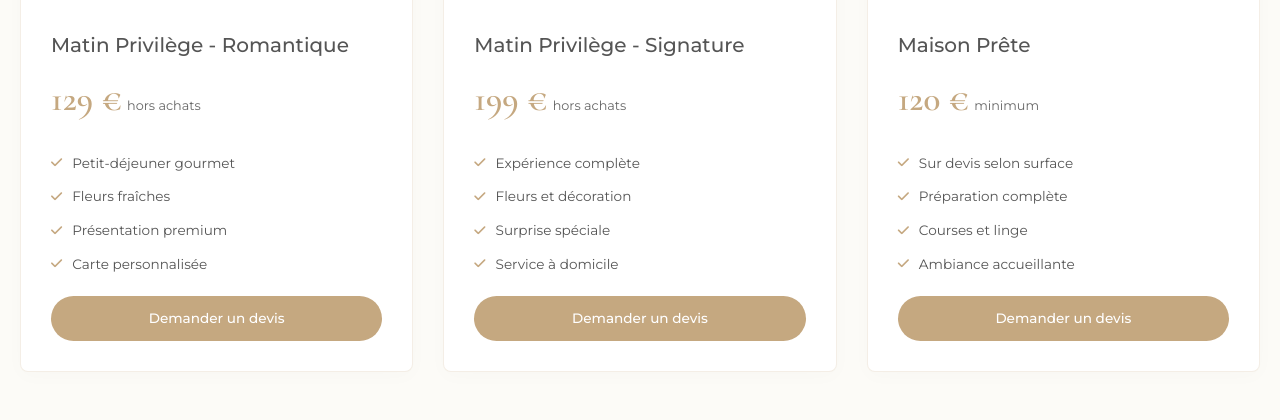
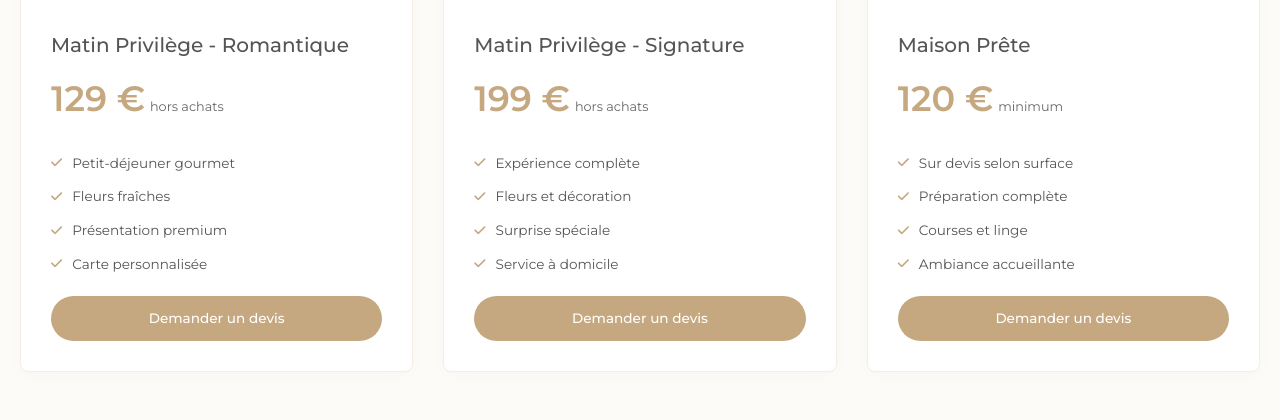
Before and after one commit to Albin2367/Oyeo_services, a Django app: page /page-tarif.html in a window 1280 px wide. Shown: the part 1202-1622 px from the top of the page. Run offline with Django 4.2, Linux system fonts and the light colour scheme.

Commit message:
Mise à jour de differents de page ( contact , zone et autree) & organisation de la disposition de  btns sur la barre de Navig  & les images respectives pour services tarif.

```diff
--- a/Template/Demande-prestation.html
+++ b/Template/Demande-prestation.html
@@ -483,10 +483,10 @@
         <ul class="nav-links">
             <li><a href="Oyéo-services.html">Accueil</a></li>
             <li><a href="page-services.html">Services</a></li>
+            <li><a href="Zones-Oyeo.html">Zones</a></li>
             <li><a href="page-tarif.html">Tarifs</a></li>
+            <li><a href="Engagement.html">Engagements</a></li>
             <li><a href="Propos.html">A propos</a></li>
-            <li><a href="Engagement.html">Engagements</a></li>
-            <li><a href="Zones-Oyeo.html">Zones</a></li>
             <li><a href="contact.html">Contact</a></li>
         </ul>
         <div class="nav-right">
--- a/Template/Engagement.html
+++ b/Template/Engagement.html
@@ -655,10 +655,10 @@
         <ul class="nav-links">
             <li><a href="Oyéo-services.html">Accueil</a></li>
             <li><a href="page-services.html">Services</a></li>
+            <li><a href="Zones-Oyeo.html">Zones</a></li>
             <li><a href="page-tarif.html">Tarifs</a></li>
+            <li><a href="Engagement.html">Engagements</a></li>
             <li><a href="Propos.html">A propos</a></li>
-            <li><a href="Engagement.html">Engagements</a></li>
-             <li><a href="Zones-Oyeo.html">Zones</a></li>
             <li><a href="contact.html">Contact</a></li>
         </ul>
         <div class="nav-right">
--- a/Template/Oyéo-services.html
+++ b/Template/Oyéo-services.html
@@ -1135,10 +1135,10 @@
             <ul class="nav-links">
             <li><a href="Oyéo-services.html">Accueil</a></li>
             <li><a href="page-services.html">Services</a></li>
+            <li><a href="Zones-Oyeo.html">Zones</a></li>
             <li><a href="page-tarif.html">Tarifs</a></li>
+            <li><a href="Engagement.html">Engagements</a></li>
             <li><a href="Propos.html">A propos</a></li>
-                <li><a href="Engagement.html">Engagements</a></li>
-                <li><a href="Zones-Oyeo.html">Zones</a></li>
             <li><a href="contact.html">Contact</a></li>
         </ul>
             <div class="nav-right">
--- a/Template/Propos.html
+++ b/Template/Propos.html
@@ -779,10 +779,10 @@
         <ul class="nav-links">
             <li><a href="Oyéo-services.html">Accueil</a></li>
             <li><a href="page-services.html">Services</a></li>
+            <li><a href="Zones-Oyeo.html">Zones</a></li>
             <li><a href="page-tarif.html">Tarifs</a></li>
+            <li><a href="Engagement.html">Engagements</a></li>
             <li><a href="Propos.html">A propos</a></li>
-            <li><a href="Engagement.html">Engagements</a></li>
-            <li><a href="Zones-Oyeo.html">Zones</a></li>
             <li><a href="contact.html">Contact</a></li>
         </ul>
         <div class="nav-right">
--- a/Template/Zones-Oyeo.html
+++ b/Template/Zones-Oyeo.html
@@ -419,10 +419,10 @@
         <ul class="nav-links">
             <li><a href="Oyéo-services.html">Accueil</a></li>
             <li><a href="page-services.html">Services</a></li>
+            <li><a href="Zones-Oyeo.html">Zones</a></li>
             <li><a href="page-tarif.html">Tarifs</a></li>
+            <li><a href="Engagement.html">Engagements</a></li>
             <li><a href="Propos.html">A propos</a></li>
-            <li><a href="Engagement.html">Engagements</a></li>
-            <li><a href="Zones-Oyeo.html">Zones</a></li>
             <li><a href="contact.html">Contact</a></li>
         </ul>
         <div class="nav-right">
--- a/Template/page-tarif.html
+++ b/Template/page-tarif.html
@@ -737,10 +737,10 @@
         <ul class="nav-links">
             <li><a href="Oyéo-services.html">Accueil</a></li>
             <li><a href="page-services.html">Services</a></li>
+            <li><a href="Zones-Oyeo.html">Zones</a></li>
             <li><a href="page-tarif.html">Tarifs</a></li>
+            <li><a href="Engagement.html">Engagements</a></li>
             <li><a href="Propos.html">A propos</a></li>
-            <li><a href="Engagement.html">Engagements</a></li>
-            <li><a href="Zones-Oyeo.html">Zones</a></li>
             <li><a href="contact.html">Contact</a></li>
         </ul>
         <div class="nav-right">
@@ -765,8 +765,8 @@
                             alt="Maison Impeccable">
                     </div>
                     <div class="tarif-body">
-                        <h3>Maison Impeccable</h3>
-                        <div class="tarif-price">39 € <span>/ heure</span></div>
+                        <h3 style="font-family: 'Montserrat', sans-serif;">Maison Impeccable</h3>
+                        <div class="tarif-price" style="font-family: 'Montserrat', sans-serif;">39 € <span>/ heure</span></div>
                         <ul class="tarif-features">
                             <li><i class="fa-solid fa-check"></i> Minimum 2h</li>
                             <li><i class="fa-solid fa-check"></i> Tarif selon surface et besoin</li>
@@ -780,12 +780,12 @@
 
                 <div class="tarif-card">
                     <div class="tarif-img-wrapper">
-                        <img src="https://images.unsplash.com/photo-1542838132-92c53300491e?auto=format&fit=crop&w=400&q=80"
+                        <img src="images/courses_quotidien.png"
                             alt="Courses & Quotidien">
                     </div>
                     <div class="tarif-body">
-                        <h3>Courses & Quotidien</h3>
-                        <div class="tarif-price">35 € <span>/ heure</span></div>
+                        <h3 style="font-family: 'Montserrat', sans-serif;">Courses & Quotidien</h3>
+                        <div class="tarif-price" style="font-family: 'Montserrat', sans-serif;">35 € <span>/ heure</span></div>
                         <ul class="tarif-features">
                             <li><i class="fa-solid fa-check"></i> Achats payés à l'avance</li>
                             <li><i class="fa-solid fa-check"></i> Remboursé sur justificatif</li>
@@ -799,12 +799,12 @@
 
                 <div class="tarif-card">
                     <div class="tarif-img-wrapper">
-                        <img src="https://images.unsplash.com/photo-1511671782779-c97d3d27a1d4?auto=format&fit=crop&w=400&q=80"
+                        <img src="images/matin_simple.png"
                             alt="Matin Privilège - Simple">
                     </div>
                     <div class="tarif-body">
-                        <h3>Matin Privilège - Simple</h3>
-                        <div class="tarif-price">69 € <span>hors achats</span></div>
+                        <h3 style="font-family: 'Montserrat', sans-serif;">Matin Privilège - Simple</h3>
+                        <div class="tarif-price" style="font-family: 'Montserrat', sans-serif;">69 € <span>hors achats</span></div>
                         <ul class="tarif-features">
                             <li><i class="fa-solid fa-check"></i> Petit-déjeuner élégant</li>
                             <li><i class="fa-solid fa-check"></i> Livraison ponctuelle</li>
@@ -822,8 +822,8 @@
                             alt="Matin Privilège - Romantique">
                     </div>
                     <div class="tarif-body">
-                        <h3>Matin Privilège - Romantique</h3>
-                        <div class="tarif-price">129 € <span>hors achats</span></div>
+                        <h3 style="font-family: 'Montserrat', sans-serif;">Matin Privilège - Romantique</h3>
+                        <div class="tarif-price" style="font-family: 'Montserrat', sans-serif;">129 € <span>hors achats</span></div>
                         <ul class="tarif-features">
                             <li><i class="fa-solid fa-check"></i> Petit-déjeuner gourmet</li>
                             <li><i class="fa-solid fa-check"></i> Fleurs fraîches</li>
@@ -837,12 +837,12 @@
 
                 <div class="tarif-card">
                     <div class="tarif-img-wrapper">
-                        <img src="https://images.unsplash.com/photo-1516450360452-9312f5e86fc7?auto=format&fit=crop&w=400&q=80"
+                        <img src="images/matin_signature.png"
                             alt="Matin Privilège - Signature">
                     </div>
                     <div class="tarif-body">
-                        <h3>Matin Privilège - Signature</h3>
-                        <div class="tarif-price">199 € <span>hors achats</span></div>
+                        <h3 style="font-family: 'Montserrat', sans-serif;">Matin Privilège - Signature</h3>
+                        <div class="tarif-price" style="font-family: 'Montserrat', sans-serif;">199 € <span>hors achats</span></div>
                         <ul class="tarif-features">
                             <li><i class="fa-solid fa-check"></i> Expérience complète</li>
                             <li><i class="fa-solid fa-check"></i> Fleurs et décoration</li>
@@ -856,12 +856,12 @@
 
                 <div class="tarif-card">
                     <div class="tarif-img-wrapper">
-                        <img src="https://images.unsplash.com/photo-1501785888041-af3ef285b470?auto=format&fit=crop&w=400&q=80"
+                        <img src="images/maison_prete.png"
                             alt="Maison Prête">
                     </div>
                     <div class="tarif-body">
-                        <h3>Maison Prête</h3>
-                        <div class="tarif-price">120 € <span>minimum</span></div>
+                        <h3 style="font-family: 'Montserrat', sans-serif;">Maison Prête</h3>
+                        <div class="tarif-price" style="font-family: 'Montserrat', sans-serif;">120 € <span>minimum</span></div>
                         <ul class="tarif-features">
                             <li><i class="fa-solid fa-check"></i> Sur devis selon surface</li>
                             <li><i class="fa-solid fa-check"></i> Préparation complète</li>
```
Also changed, not shown: Template/contact.html (+8 -8 lines), Template/page-services.html (+5 -5 lines), Template/images/courses_quotidien.png (added), Template/images/maison_prete.png (added), Template/images/matin_signature.png (added), Template/images/matin_simple.png (added). Lines whose indentation alone changed are shown as unchanged.
